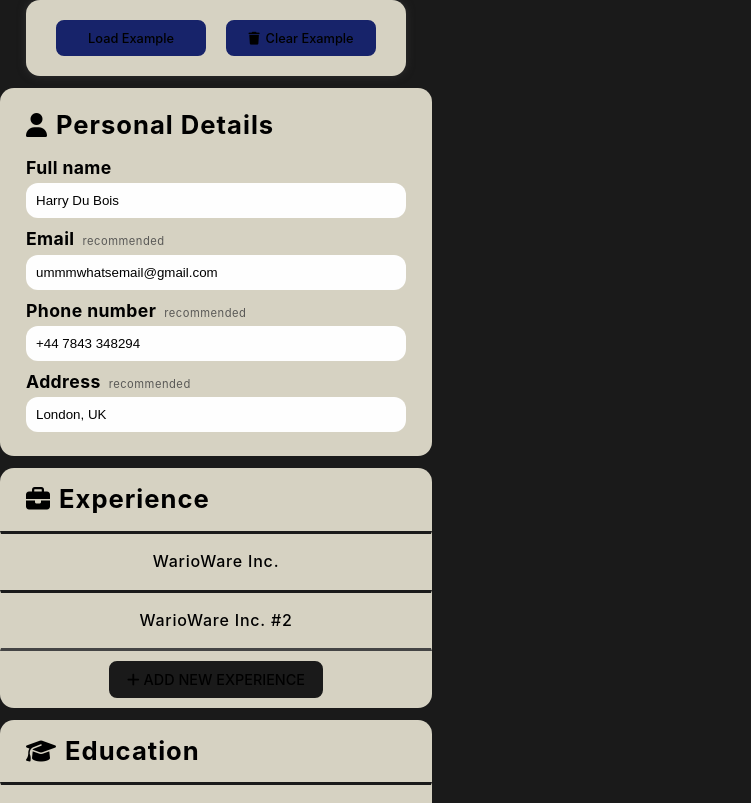
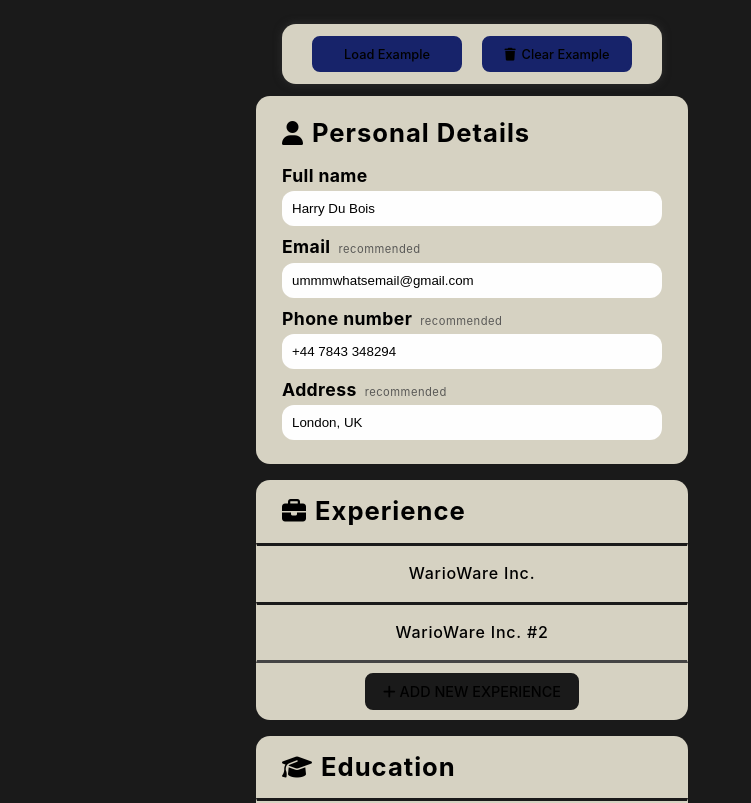
Before and after one commit to JHoldsworth23/cv-maker, a React (Vite) app: page / in a window 1280 px wide. Shown: the top 803 px of the page, without its empty margins (0-751 px from the left). Built offline with nearby package versions, Linux system fonts and the light colour scheme.

Commit message:
update the display layout for the main webpage and adjust the size of cv template

```diff
--- a/src/styles/App.css
+++ b/src/styles/App.css
@@ -1,6 +1,16 @@
+#root {
+  width: 60vw;
+  height: auto;
+  display: flex;
+  justify-content: start;
+  align-items: start;
+  gap: 50px;
+  margin: 24px auto;
+}
+
 .forms-container {
   display: flex;
   flex-direction: column;
-  gap: 12px;
+  gap: 16px;
   margin-top: 12px;
 }
--- a/src/styles/cv-display.css
+++ b/src/styles/cv-display.css
@@ -1,5 +1,5 @@
 .cv-display {
-    width: 32vw;
-    height: 92vh;
+    width: 38vw;
+    height: 100vh;
     background-color: #FEFEFE;
 }
--- a/src/styles/example-loader.css
+++ b/src/styles/example-loader.css
@@ -10,7 +10,7 @@
     gap: 20px;
     justify-content: space-between;
     background-color: var(--bg-color);
-    padding: 20px 30px;
+    padding: 12px 30px;
     border-radius: 14px;
     margin: auto;
     box-shadow: 0 0 8px #303030;
```
